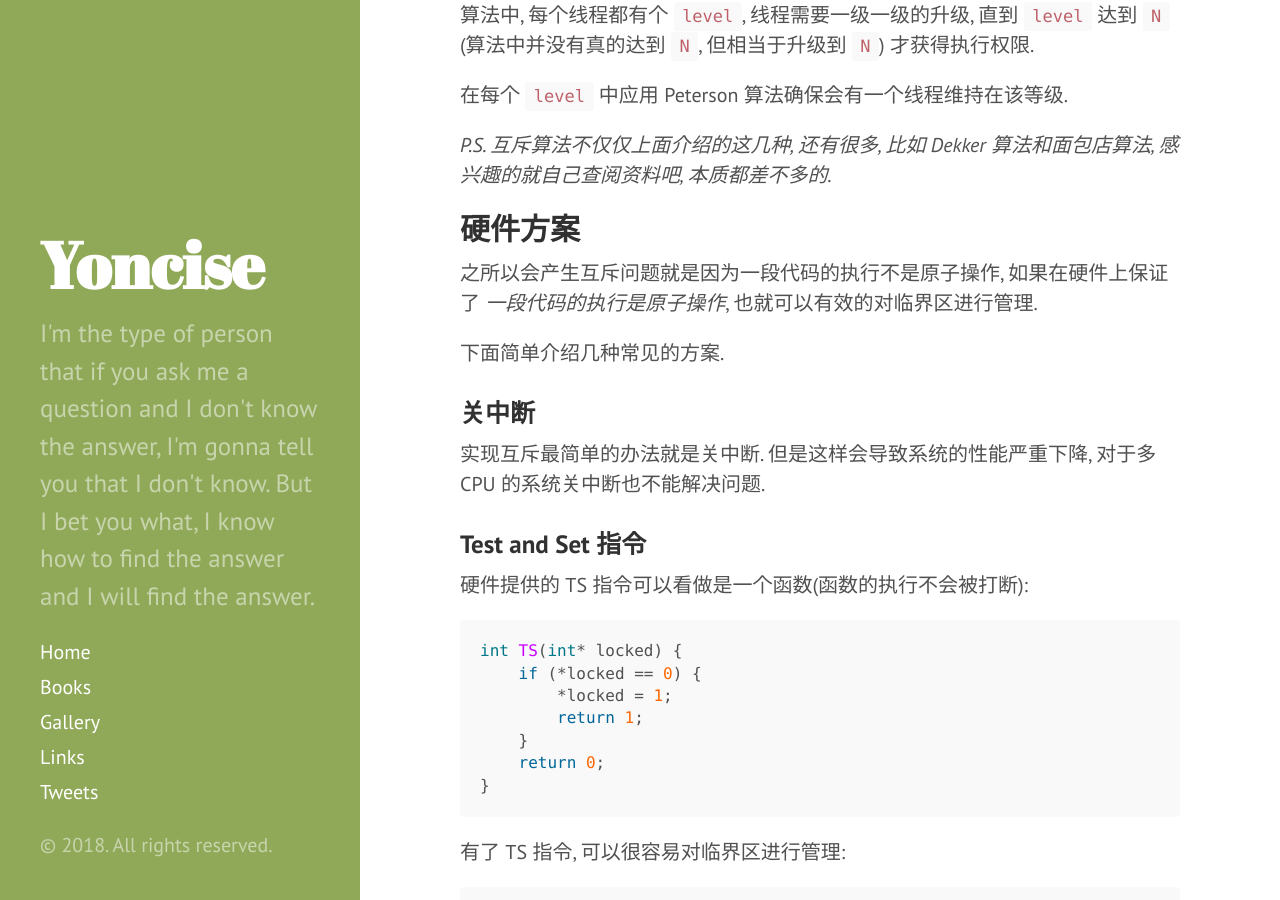
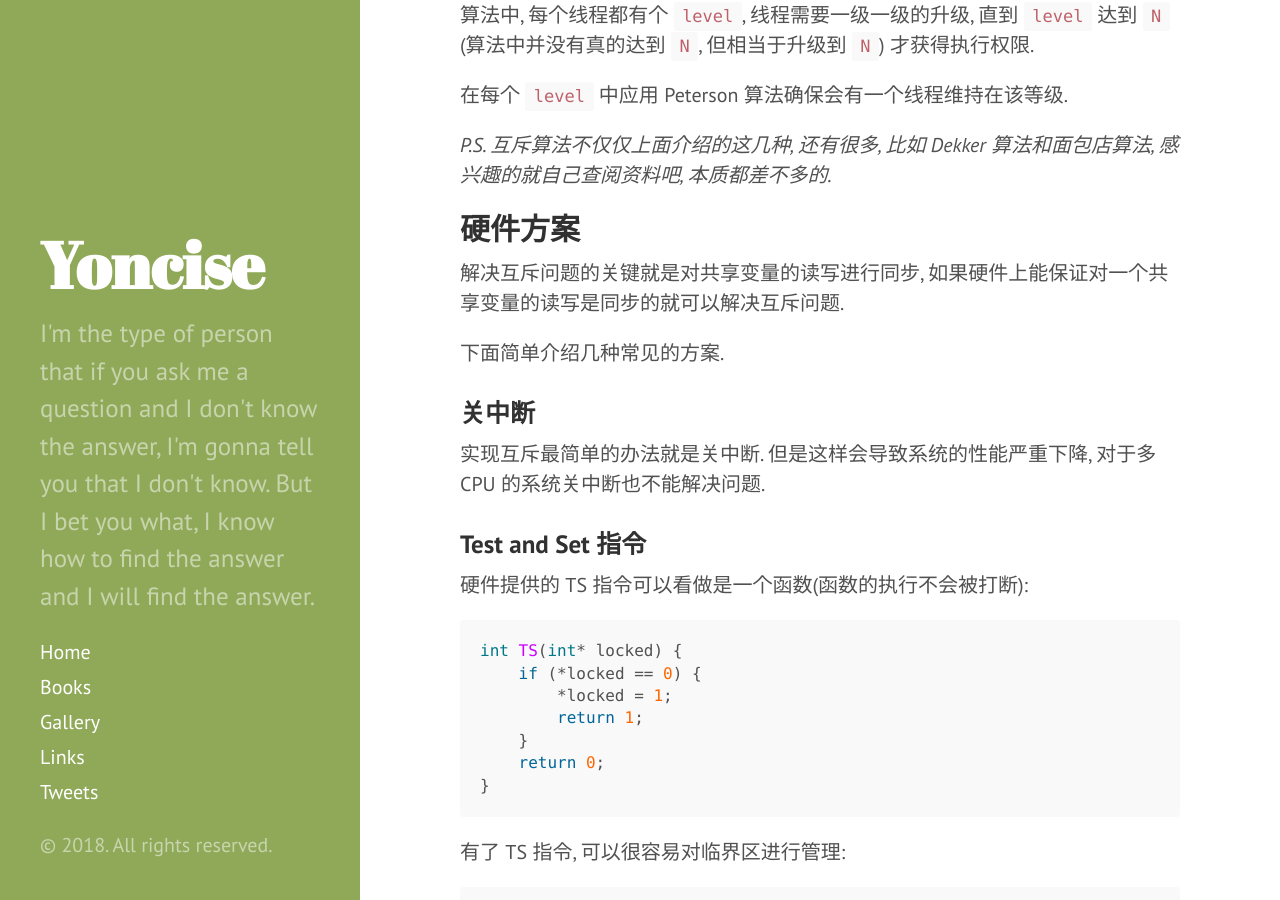
Before and after one commit to yoncise/yoncise.github.io, a Jekyll site: the page built from _posts/2017-06-02-临界区管理.md, in a window 1280 px wide and 900 px high, scrolled down 4334 px. Built offline with Jekyll 4.4.1, drawn with Linux system fonts in a browser that asks for light colours; some of the changed text lies outside the part shown.

Commit message:
typo fix

```diff
--- a/_posts/2017-06-02-临界区管理.md
+++ b/_posts/2017-06-02-临界区管理.md
@@ -20,7 +20,7 @@ N 台电脑之间通过一块共享的存储区域传递消息, 对于共享区
 如果一个变量只会被一个线程读写的话, 我们称之为 *私有变量 (Private)*.
 
 保护变量被多个线程读取并在一定条件下使用是没有问题的.
-我们会发现, 下面提到的互斥算法从本质上来讲都是 *通过使用保护变量来对共享变量的读取进行同步*.
+我们会发现, 下面提到的互斥算法从本质上来讲都是 *通过使用保护变量来对共享变量的读写进行同步*.
 
 我们来看一个具体的 Java 的多线程问题: `N` 个线程对一个变量加 `M` 次 1,
 如何不用任何现成的锁机制使得最后这个变量的值为 `N * M`.
@@ -186,8 +186,7 @@ void unlock() {
 
 ## 硬件方案
 
-之所以会产生互斥问题就是因为一段代码的执行不是原子操作,
-如果在硬件上保证了 *一段代码的执行是原子操作*, 也就可以有效的对临界区进行管理.
+解决互斥问题的关键就是对共享变量的读写进行同步, 如果硬件上能保证对一个共享变量的读写是同步的就可以解决互斥问题.
 
 下面简单介绍几种常见的方案.
 
```
